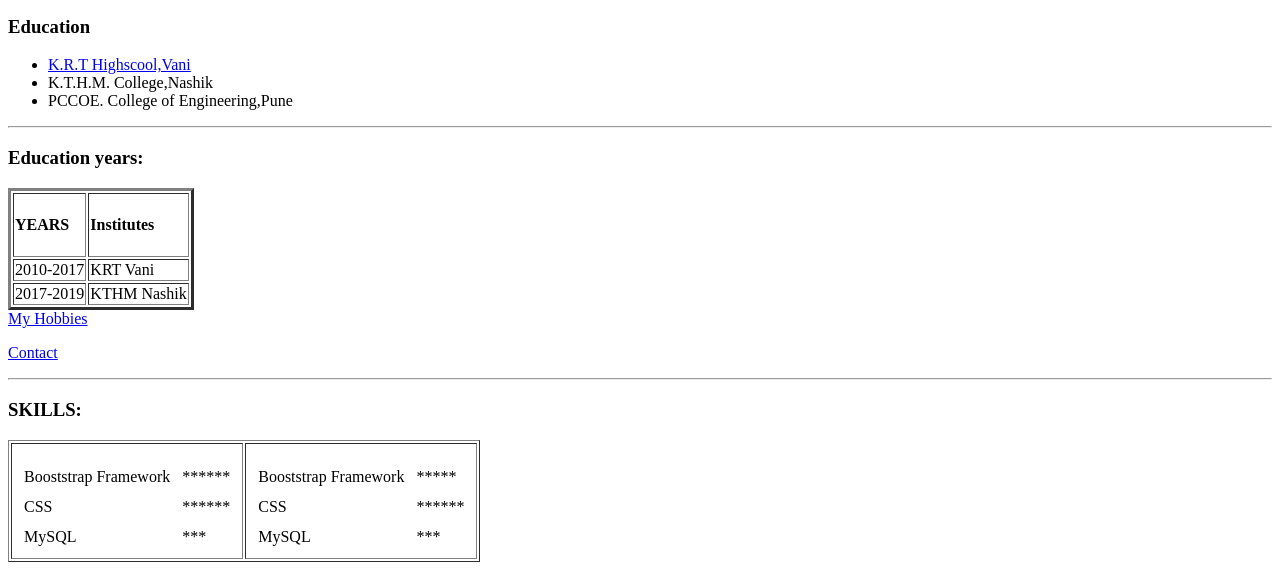
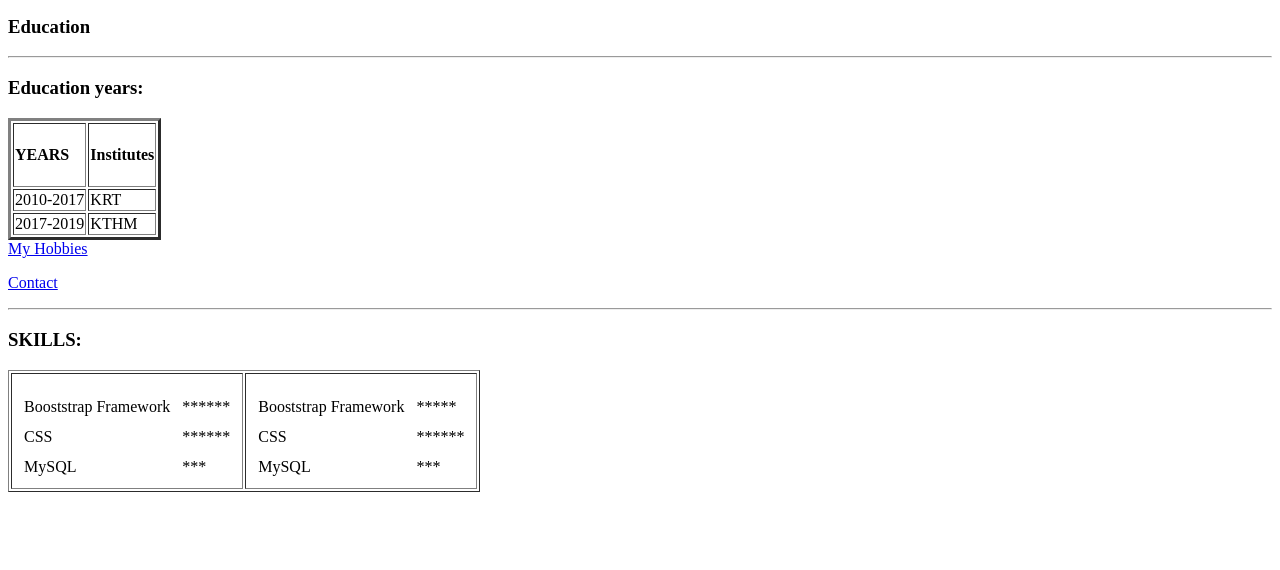
Before and after one commit to pushpakkaloge/cv, a plain HTML site: page index.html in a window 1280 px wide. Shown: the part 232-802 px from the top of the page. Drawn offline with Linux system fonts and the light colour scheme.

Commit message:
Update index.html

```diff
--- a/index.html
+++ b/index.html
@@ -19,11 +19,7 @@
 
 
   <h3>Education</h3>
-  <ul>
-    <li> <a href="WWW.krthigh.com">K.R.T Highscool,Vani</a></li>
-     <li>K.T.H.M. College,Nashik</li>
-     <li>PCCOE. College of Engineering,Pune</li>
-  </ul>
+
   <hr>
   <h3>Education years:</h3>
   <table border="3">
@@ -35,11 +31,11 @@
     </thead>
     <tr>
       <td>2010-2017</td>
-      <td>KRT Vani</td>
+      <td>KRT </td>
     </tr>
     <tr>
       <td>2017-2019</td>
-      <td>KTHM Nashik</td>
+      <td>KTHM </td>
     </tr>
   </table>
 
```
